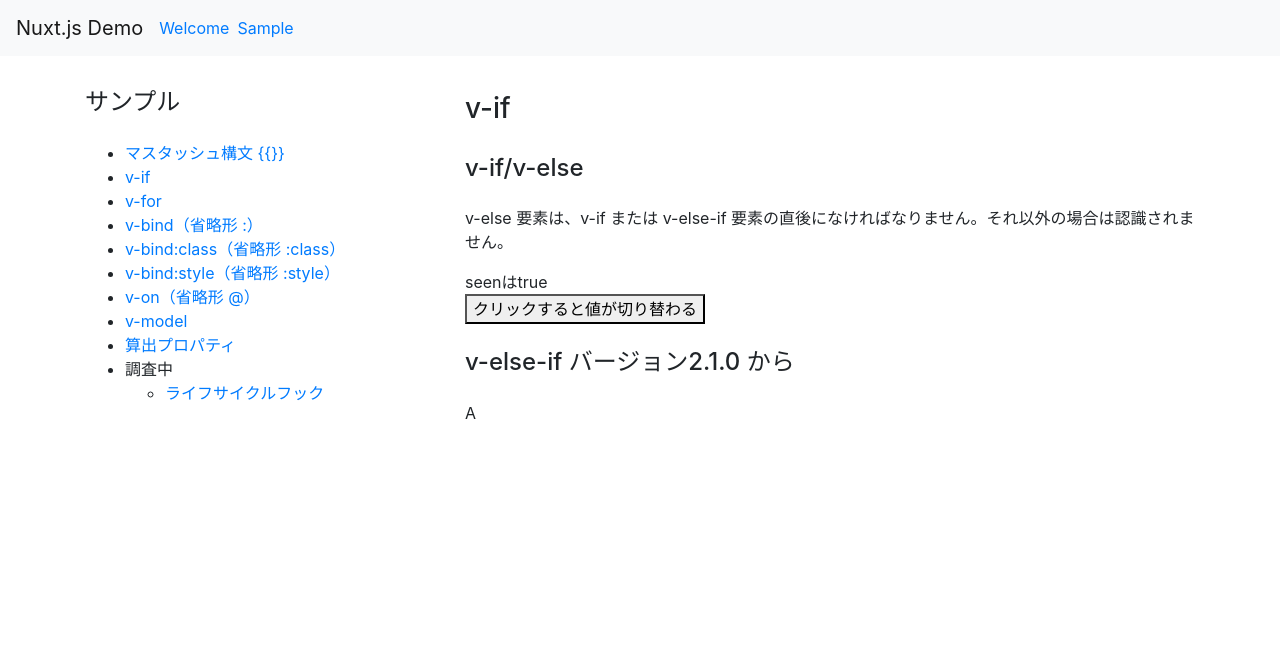
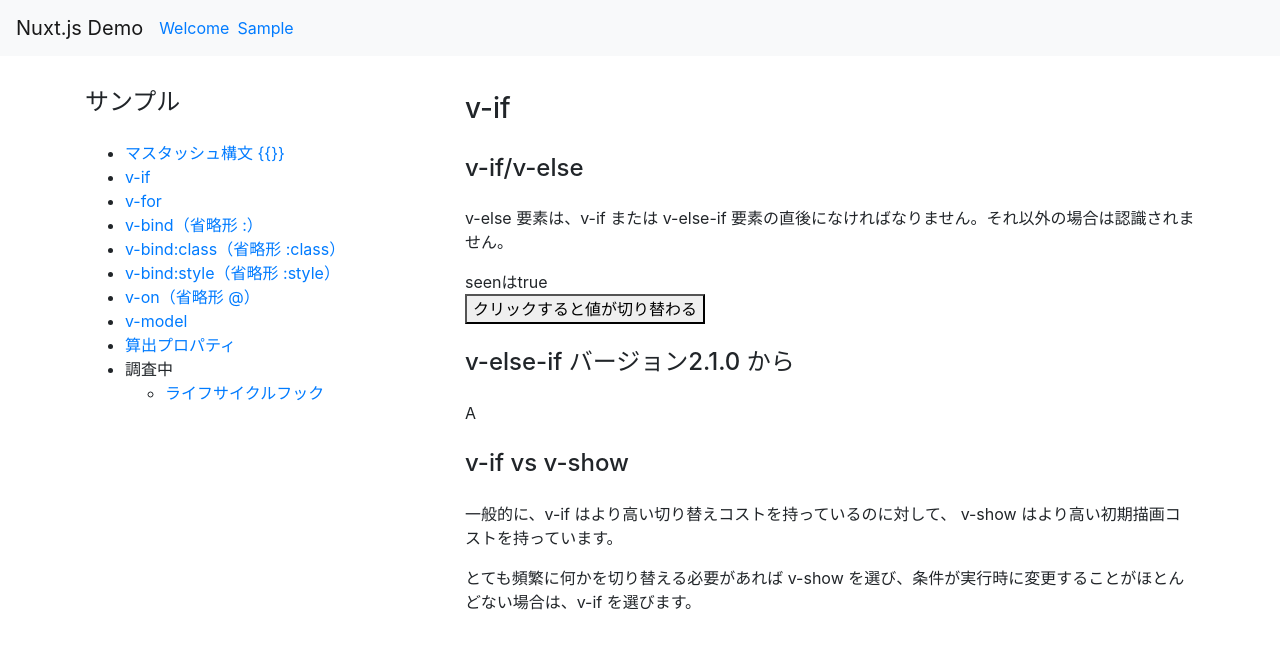
Before and after one commit to 0gravity000/nuxtdemo, a Nuxt app: page /sample/SampleVif in a window 1280 px wide. Shown: the top 648 px of the page. Built offline with nearby package versions, Linux system fonts and the light colour scheme.

Commit message:
v-ifページを編集（v-if vs v-showを追加）

```diff
--- a/pages/sample/SampleVif.vue
+++ b/pages/sample/SampleVif.vue
@@ -24,6 +24,10 @@
     <div v-else>
       Not A/B/C
     </div>
+
+    <h4>v-if vs v-show</h4>
+    <p>一般的に、v-if はより高い切り替えコストを持っているのに対して、 v-show はより高い初期描画コストを持っています。 </p>
+    <p>とても頻繁に何かを切り替える必要があれば v-show を選び、条件が実行時に変更することがほとんどない場合は、v-if を選びます。</p>
   </div>
 </template>
 
```
